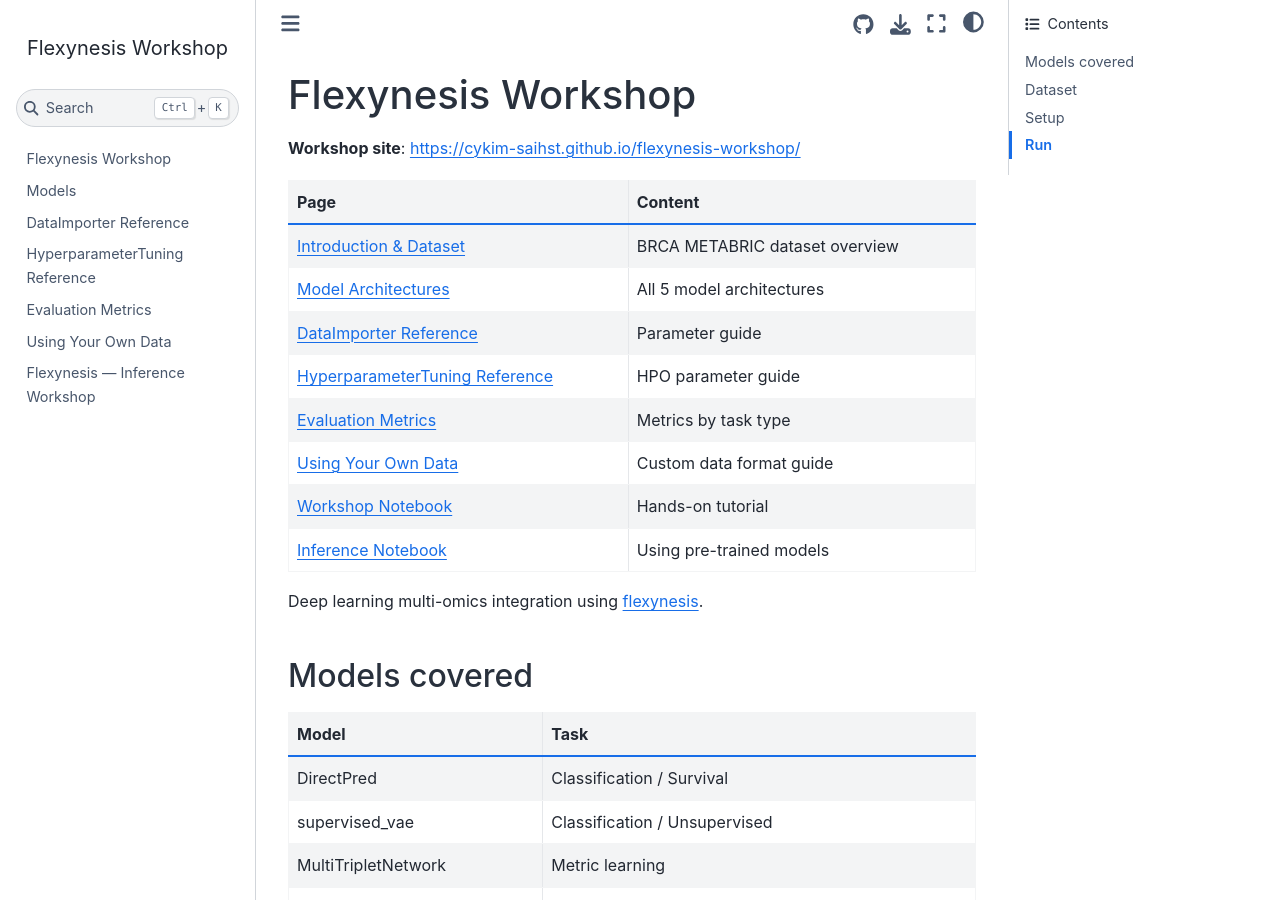
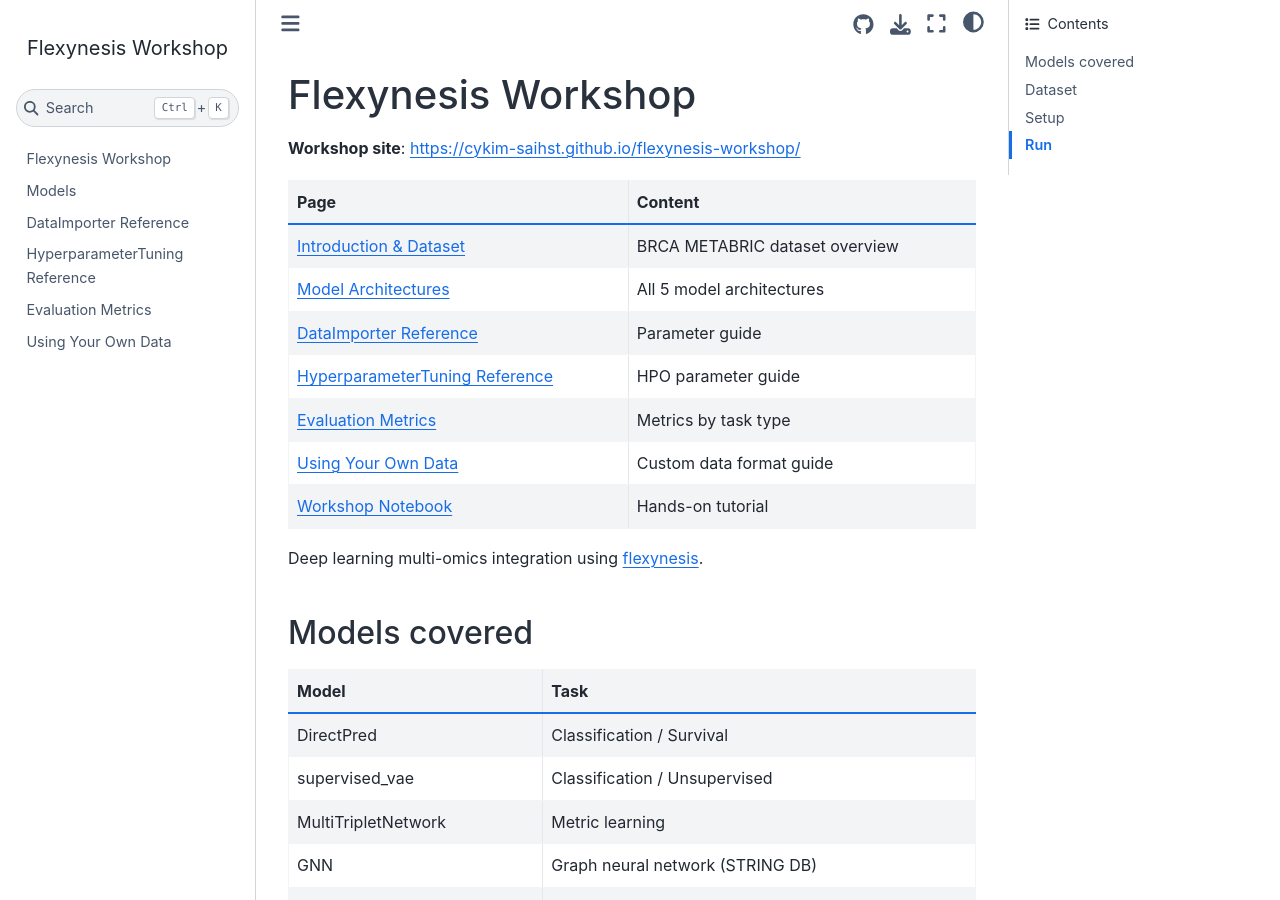
Before and after one commit to cykim-saihst/flexynesis-workshop, a Jupyter Book: the page built from README.md, in a window 1280 px wide and 900 px high. Built offline with Jupyter Book 1.0.4 settings and Sphinx 7.4.7 and the Sphinx Book theme 1.1.4, drawn with Linux system fonts in a browser that asks for light colours; pages that are not in the unit, such as notebooks, are missing from menus.

Commit message:
Remove inference_workshop.ipynb

```diff
--- a/README.md
+++ b/README.md
@@ -11,7 +11,6 @@
 | [Evaluation Metrics](https://cykim-saihst.github.io/flexynesis-workshop/evaluation.html) | Metrics by task type |
 | [Using Your Own Data](https://cykim-saihst.github.io/flexynesis-workshop/custom_data.html) | Custom data format guide |
 | [Workshop Notebook](https://cykim-saihst.github.io/flexynesis-workshop/flexynesis_workshop.html) | Hands-on tutorial |
-| [Inference Notebook](https://cykim-saihst.github.io/flexynesis-workshop/inference_workshop.html) | Using pre-trained models |
 
 Deep learning multi-omics integration using [flexynesis](https://github.com/BIMSBbioinfo/flexynesis).
 
--- a/_toc.yml
+++ b/_toc.yml
@@ -7,4 +7,3 @@ chapters:
   - file: evaluation
   - file: custom_data
   - file: flexynesis_workshop
-  - file: inference_workshop
```
Also changed, not shown: inference_workshop.ipynb (deleted).
